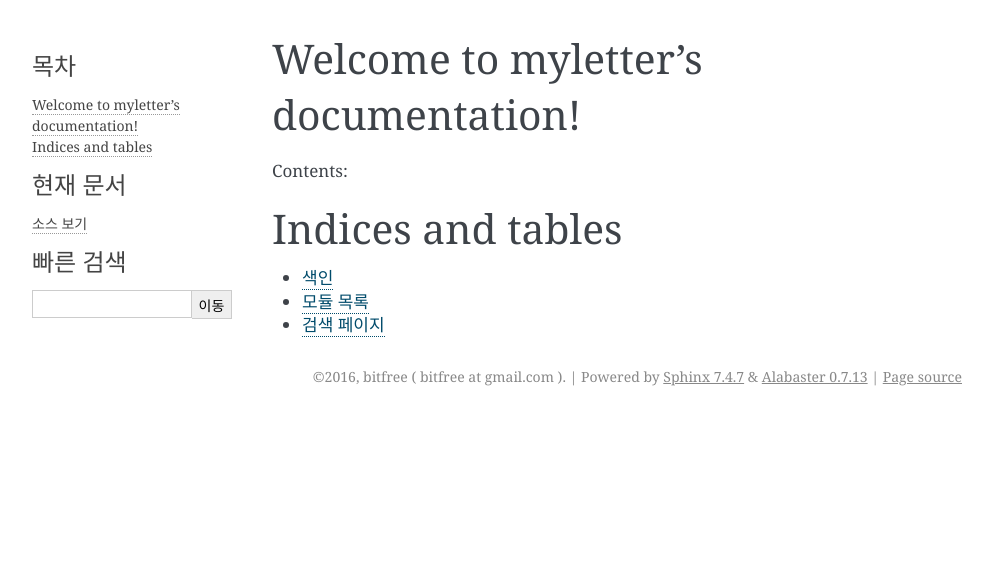
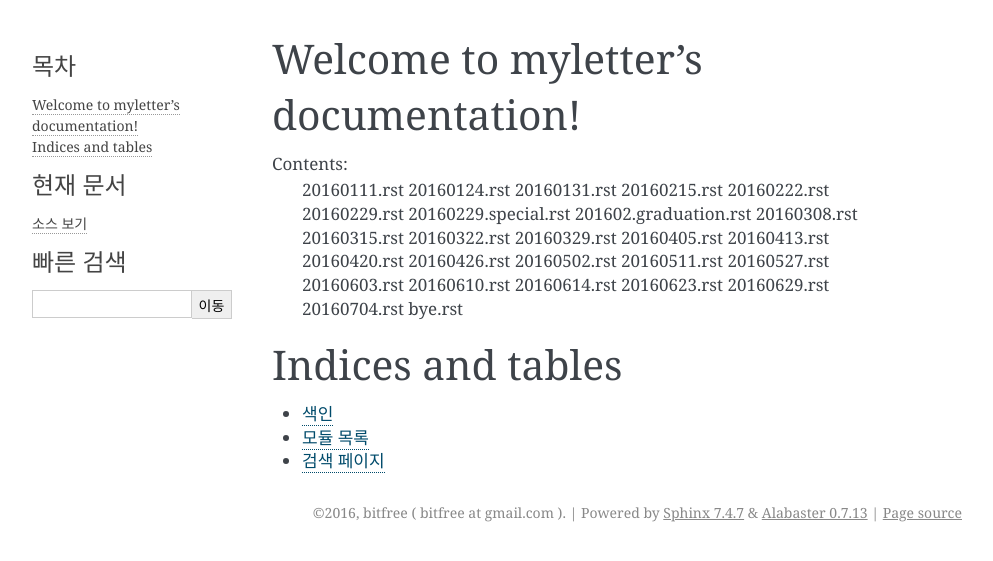
Before and after one commit to bitfree/PRAY, a Sphinx documentation site: the page built from letter/source/index.rst, in a window 1280 px wide. Shown: the top 561 px of the page, without its empty margins (148-1141 px from the left). Built offline with Sphinx 7.4.7, drawn with Linux system fonts in a browser that asks for light colours.

Commit message:
make index.rst

```diff
--- a/letter/source/index.rst
+++ b/letter/source/index.rst
@@ -7,6 +7,32 @@ Welcome to myletter's documentation!
 ====================================
 
 Contents:
+        20160111.rst
+        20160124.rst
+        20160131.rst
+        20160215.rst
+        20160222.rst
+        20160229.rst
+        20160229.special.rst
+        201602.graduation.rst
+        20160308.rst
+        20160315.rst
+        20160322.rst
+        20160329.rst
+        20160405.rst
+        20160413.rst
+        20160420.rst
+        20160426.rst
+        20160502.rst
+        20160511.rst
+        20160527.rst
+        20160603.rst
+        20160610.rst
+        20160614.rst
+        20160623.rst
+        20160629.rst
+        20160704.rst
+        bye.rst
 
 .. toctree::
    :maxdepth: 2
```
